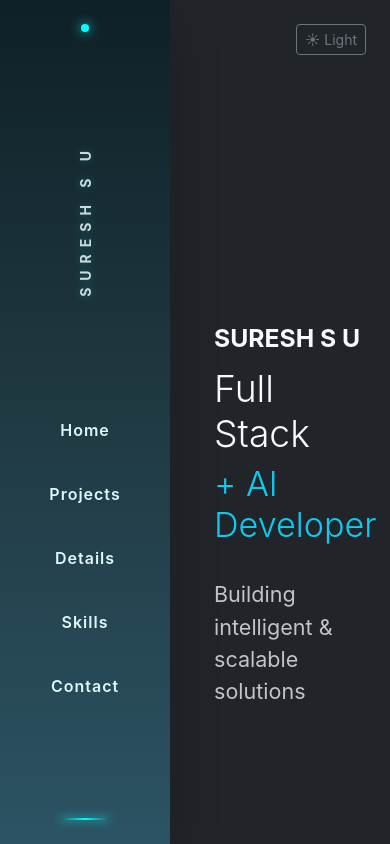
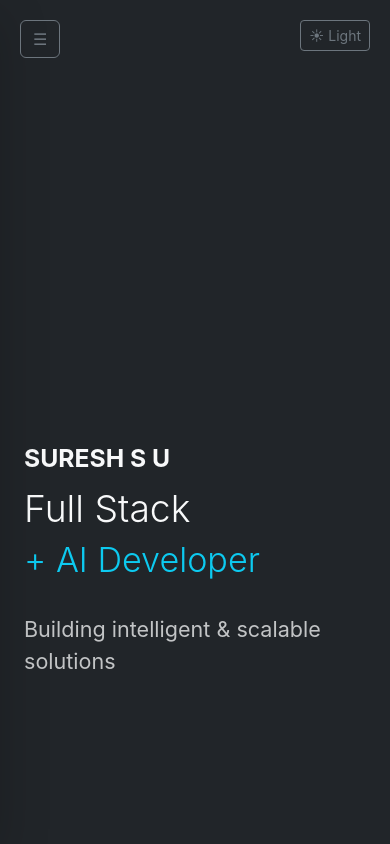
Before and after one commit to SURESH-S-U/suresh-portfolio, a React (Create React App) app: page / in a window 390 px wide. Shown: the top 844 px of the page. Built offline with nearby package versions, Linux system fonts and the light colour scheme.

Commit message:
Sidebar responsive Updated

```diff
--- a/src/App.js
+++ b/src/App.js
@@ -10,6 +10,23 @@ function App() {
     localStorage.getItem("theme") || "dark"
   );
 
+  const [sidebarOpen, setSidebarOpen] = useState(false);
+  const [isMobile, setIsMobile] = useState(window.innerWidth < 768);
+
+  /* Track screen size */
+  useEffect(() => {
+    const handleResize = () => {
+      setIsMobile(window.innerWidth < 768);
+      if (window.innerWidth >= 768) {
+        setSidebarOpen(false); // reset sidebar on desktop
+      }
+    };
+
+    window.addEventListener("resize", handleResize);
+    return () => window.removeEventListener("resize", handleResize);
+  }, []);
+
+  /* Theme handling */
   useEffect(() => {
     document.body.className =
       theme === "dark" ? "bg-dark text-light" : "bg-light text-dark";
@@ -18,31 +35,55 @@ function App() {
 
   return (
     <>
-      {/* FIXED SIDEBAR */}
-      <Sidebar />
+      {/* SIDEBAR */}
+      <Sidebar
+        isOpen={sidebarOpen}
+        toggle={() => setSidebarOpen(false)}
+      />
+
+      {/* MOBILE BURGER */}
+      {isMobile && (
+        <button
+          onClick={() => setSidebarOpen(prev => !prev)}
+          style={{
+            position: "fixed",
+            top: "20px",
+            left: "20px",
+            zIndex: 1300
+          }}
+          className="btn btn-outline-secondary"
+        >
+          ☰
+        </button>
+      )}
+
+      {/* STATIC THEME TOGGLE */}
+      <button
+        onClick={() =>
+          setTheme(theme === "dark" ? "light" : "dark")
+        }
+        style={{
+          position: "fixed",
+          top: "20px",
+          right: "20px",
+          zIndex: 1300
+        }}
+        className="btn btn-outline-secondary btn-sm"
+      >
+        {theme === "dark" ? "☀ Light" : "🌙 Dark"}
+      </button>
 
       {/* MAIN CONTENT */}
       <div
         className="container-fluid"
         style={{
-          marginLeft: "190px",
-          paddingLeft: "24px",
-          paddingRight: "24px",
-          maxWidth: "calc(100vw - 190px)"
+          marginLeft: !isMobile ? "190px" : "0",
+          padding: "100px 24px 24px",
+          maxWidth: !isMobile
+            ? "calc(100vw - 190px)"
+            : "100%"
         }}
       >
-        {/* THEME TOGGLE */}
-        <div className="text-end mt-4">
-          <button
-            className="btn btn-outline-secondary btn-sm"
-            onClick={() =>
-              setTheme(theme === "dark" ? "light" : "dark")
-            }
-          >
-            {theme === "dark" ? "☀ Light" : "🌙 Dark"}
-          </button>
-        </div>
-
         {/* HERO */}
         <section
           id="home"
@@ -69,7 +110,9 @@ function App() {
 
         {/* PROJECTS */}
         <section id="projects" className="my-5 py-5">
-          <h2 className="fw-bold display-6 mb-5">Projects</h2>
+          <h2 className="fw-bold display-6 mb-5">
+            Projects
+          </h2>
 
           <ProjectCard
             title="NLP Based Database Engine"
@@ -108,7 +151,7 @@ function App() {
 
         {/* ABOUT */}
         <section id="details" className="my-5 py-5">
-          <Details />
+          <Details theme={theme} />
         </section>
 
         {/* SKILLS */}
--- a/src/Sidebar.js
+++ b/src/Sidebar.js
@@ -1,9 +1,35 @@
-import React from "react";
+import React, { useEffect, useState } from "react";
 
-const Sidebar = () => {
+const Sidebar = ({ isOpen, toggle }) => {
+  const [isMobile, setIsMobile] = useState(window.innerWidth < 768);
+
+  // Track screen resize
+  useEffect(() => {
+    const handleResize = () => {
+      setIsMobile(window.innerWidth < 768);
+    };
+
+    window.addEventListener("resize", handleResize);
+    return () => window.removeEventListener("resize", handleResize);
+  }, []);
+
   return (
+    <>
+      {/* OVERLAY (mobile only) */}
+      {isMobile && isOpen && (
+        <div
+          onClick={toggle}
+          style={{
+            position: "fixed",
+            inset: 0,
+            background: "rgba(0,0,0,0.5)",
+            zIndex: 999
+          }}
+        />
+      )}
+
       <aside
-      className="d-flex flex-column align-items-center justify-content-between py-4 text-light shadow-lg"
+        className="d-flex flex-column align-items-center justify-content-between py-4 shadow-lg"
         style={{
           width: "170px",
           height: "100vh",
@@ -11,7 +37,16 @@ const Sidebar = () => {
           left: 0,
           top: 0,
           zIndex: 1000,
-        background: "linear-gradient(180deg, #0f2027, #203a43, #2c5364)"
+          background: "linear-gradient(180deg, #0f2027, #203a43, #2c5364)",
+          color: "#e0f7fa",
+
+          /* RESPONSIVE TRANSFORM */
+          transform:
+            isMobile && !isOpen
+              ? "translateX(-100%)"
+              : "translateX(0)",
+
+          transition: "transform 0.3s ease-in-out"
         }}
       >
         {/* TOP GLOW DOT */}
@@ -52,6 +87,7 @@ const Sidebar = () => {
                 letterSpacing: "1px",
                 transition: "all 0.3s ease"
               }}
+              onClick={() => isMobile && toggle()}
               onMouseEnter={(e) => {
                 e.target.style.color = "#00ffff";
                 e.target.style.textShadow = "0 0 8px #00ffff";
@@ -73,11 +109,13 @@ const Sidebar = () => {
           style={{
             width: "50px",
             height: "2px",
-          background: "linear-gradient(90deg, transparent, #00ffff, transparent)",
+            background:
+              "linear-gradient(90deg, transparent, #00ffff, transparent)",
             boxShadow: "0 0 10px #00ffff"
           }}
         />
       </aside>
+    </>
   );
 };
 
--- a/src/components/Details.js
+++ b/src/components/Details.js
@@ -1,7 +1,7 @@
 import React from "react";
 import profile from "../assets/profile.png";
 
-const Details = () => {
+const Details = ({ theme }) => {
   return (
     <div>
       <h2 className="fw-bold mb-4">About</h2>
@@ -72,15 +72,27 @@ const Details = () => {
                     "linear-gradient(135deg, rgba(0,255,255,0.10), rgba(255,255,255,0))",
                 }}
               >
-                <h6 className="fw-bold mb-1 text-light">
-                  {edu.title}
-                </h6>
+              <h6
+                className="fw-bold mb-1"
+                style={{
+                  color: theme === "dark" ? "#ffffff" : "#0f2027"
+                }}
+              >
+                {edu.title}
+              </h6>
 
-                <p className="mb-0 text-light opacity-75">
-                  {edu.place}
-                  <br />
-                  <small className="opacity-75">{edu.year}</small>
-                </p>
+              <p
+                className="mb-0"
+                style={{
+                  color: theme === "dark"
+                    ? "rgba(255,255,255,0.75)"
+                    : "rgba(15,32,39,0.75)"
+                }}
+              >
+                {edu.place}
+                <br />
+                <small style={{ opacity: 0.75 }}>{edu.year}</small>
+              </p>
               </div>
             ))}
           </div>
```
Lines whose indentation alone changed are shown as unchanged.
